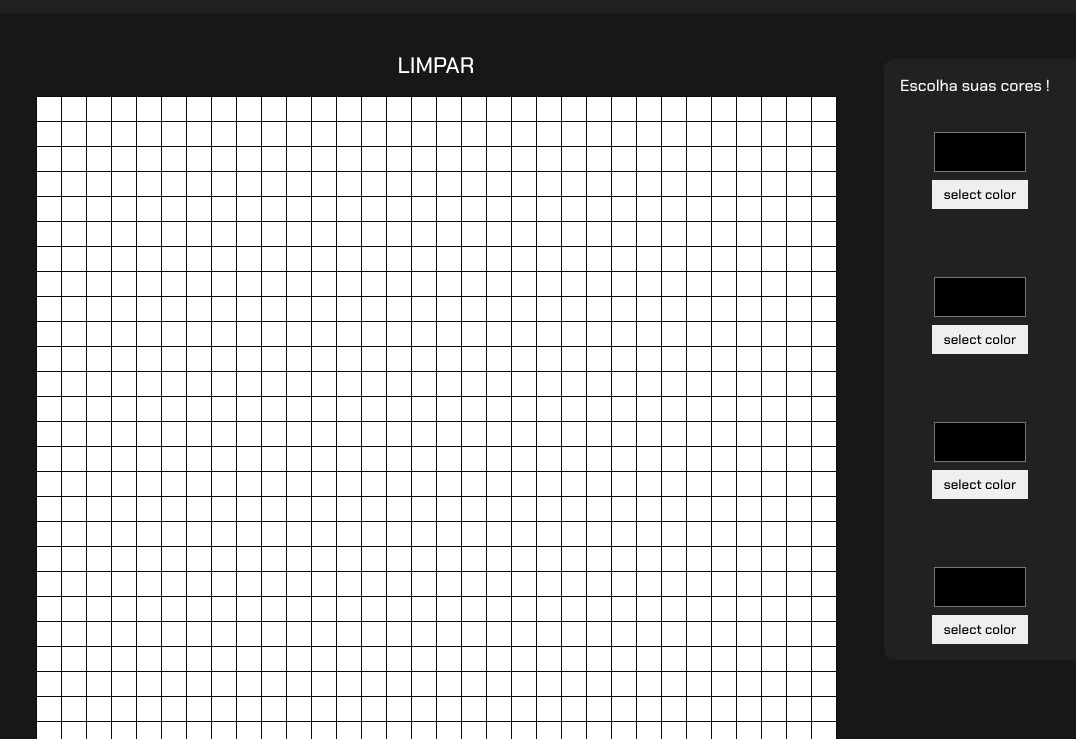
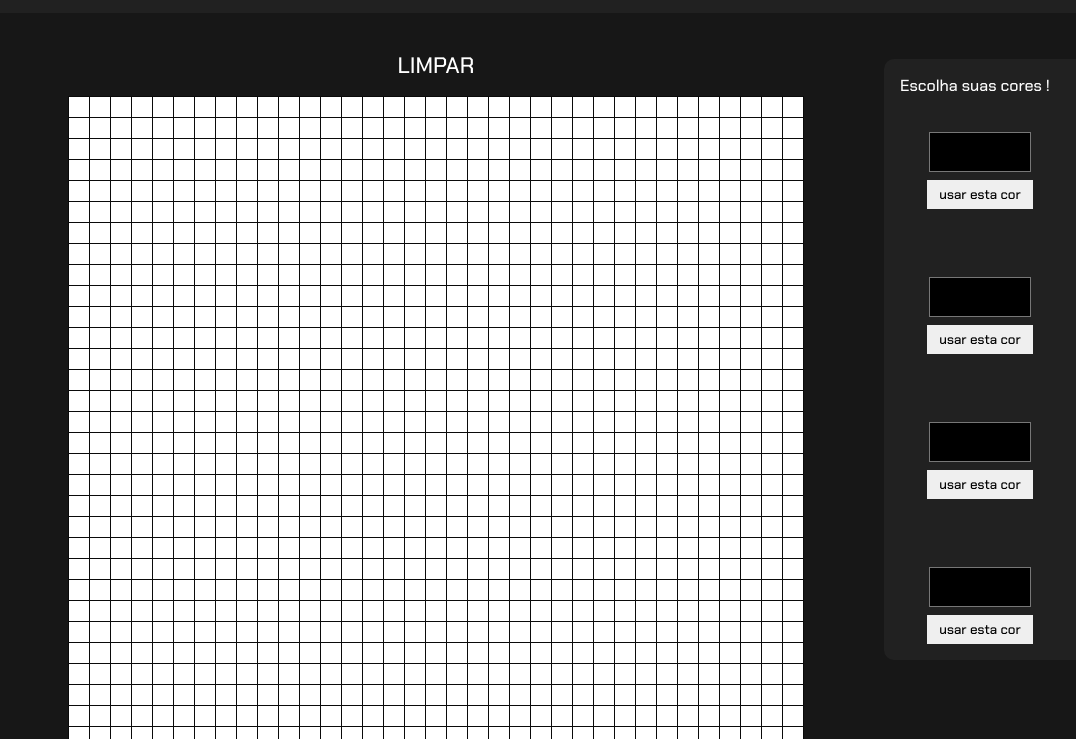
Before and after one commit to pedrop07/QuickDraw, a plain HTML site: page index.html in a window 1280 px wide. Shown: the part 61-800 px from the top of the page, without its empty margins (204-1280 px from the left). Drawn offline with Linux system fonts and the light colour scheme.

Commit message:
project fixed

```diff
--- a/createScreen.js
+++ b/createScreen.js
@@ -4,10 +4,10 @@ const table = document.createElement("table");
 
 let tdCount = 0;
 
-for(let trCount = 0; trCount <= 31; trCount++){
+for(let trCount = 0; trCount <= 34; trCount++){
   const tr = document.createElement("tr");
 
-  for(let tdCount = 0; tdCount <= 31; tdCount++){
+  for(let tdCount = 0; tdCount <= 34; tdCount++){
     let td = document.createElement("td");
     td.classList.add("square");
     tr.appendChild(td);
--- a/draw.js
+++ b/draw.js
@@ -8,6 +8,9 @@ const input3 = document.getElementById("input-color3");
 const input4 = document.getElementById("input-color4");
 const inputColors = document.querySelector(".inputWrap");
 let color = "#000";
+
+
+screen.addEventListener('dragstart', e => e.preventDefault())
 
 
 let onClick = false;
@@ -45,10 +48,14 @@ function selectColor4(){
 }
 
 squares.forEach(square => {
-  square.addEventListener('mouseover', e => {
+  square.addEventListener('mouseover', () => {
     if(onClick) {
       square.style.backgroundColor = color;
     }
+  });
+
+  square.addEventListener('click', () => {
+    square.style.backgroundColor = color;
   });
 })
 
--- a/index.html
+++ b/index.html
@@ -17,22 +17,22 @@
       <div class="inputWrap">
         <div class="align">
           <input type="color" class="color1" id="input-color1">
-          <button onclick="selectColor1()">select color</button>
+          <button onclick="selectColor1()">usar esta cor</button>
         </div>
 
         <div class="align">
           <input type="color" class="color2" id="input-color2">
-          <button onclick="selectColor2()">select color</button>
+          <button onclick="selectColor2()">usar esta cor</button>
         </div>
 
         <div class="align">
           <input type="color" class="color3" id="input-color3">
-          <button onclick="selectColor3()">select color</button>
+          <button onclick="selectColor3()">usar esta cor</button>
         </div>
 
         <div class="align">
           <input type="color" class="color4" id="input-color4">
-          <button onclick="selectColor4()">select color</button>
+          <button onclick="selectColor4()">usar esta cor</button>
         </div>
       </div>
     </aside>
--- a/style.css
+++ b/style.css
@@ -98,5 +98,5 @@ table {
 
 td, th {
   border: 1px solid #0a0a0a;
-  padding: 12px;
+  padding: 10px;
 }
```
